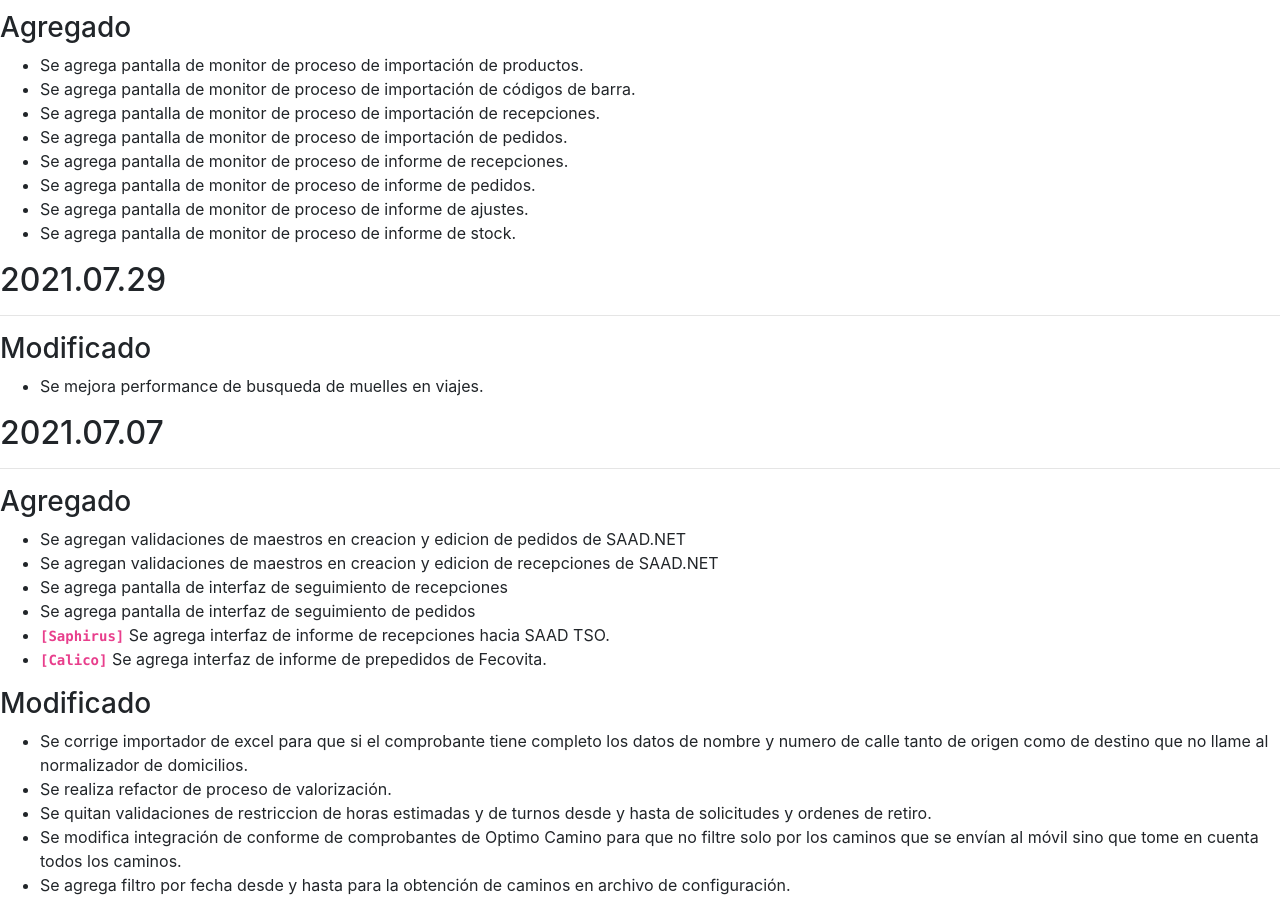
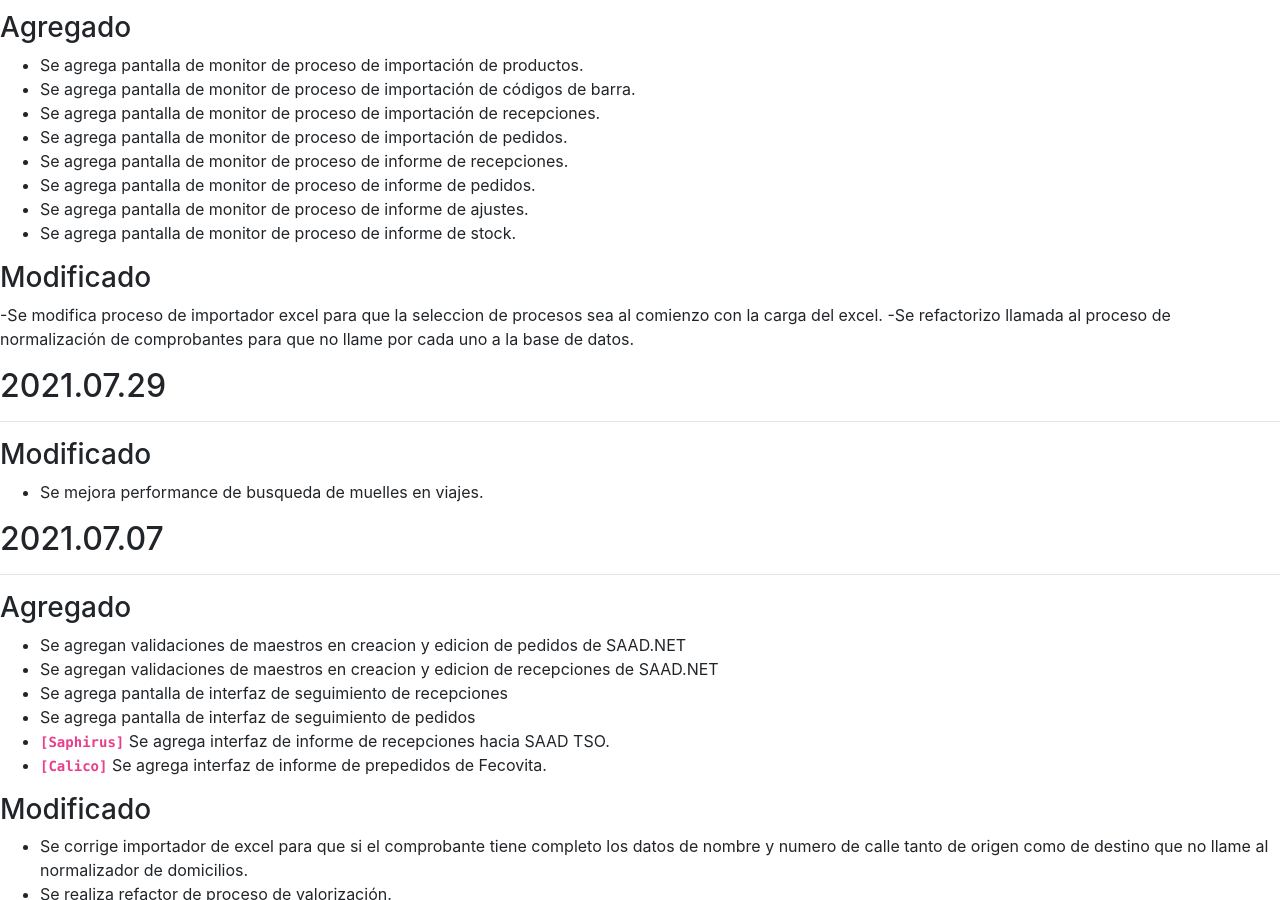
Before and after one commit to brainsys-arsaad/versionado, a Jekyll site: the page built from registro-cambios.markdown, in a window 1280 px wide and 900 px high, scrolled down 357 px. Built offline with Jekyll 4.4.1, drawn with Linux system fonts in a browser that asks for light colours.

Commit message:
Update registro-cambios.markdown

```diff
--- a/registro-cambios.markdown
+++ b/registro-cambios.markdown
@@ -54,6 +54,10 @@ El formato esta basado en [Keep a Changelog](https://keepachangelog.com/es-ES/1.
 - Se agrega pantalla de monitor de proceso de informe de pedidos.
 - Se agrega pantalla de monitor de proceso de informe de ajustes.
 - Se agrega pantalla de monitor de proceso de informe de stock.
+
+### Modificado
+-Se modifica proceso de importador excel para que la seleccion de procesos sea al comienzo con la carga del excel.
+-Se refactorizo llamada al proceso de normalización de comprobantes para que no llame por cada uno a la base de datos.
 
 ## 2021.07.29
 ---
```
